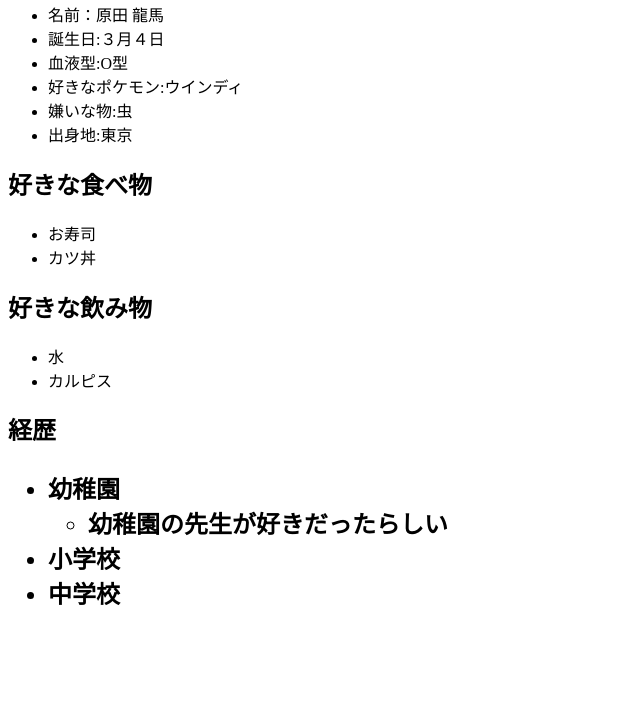
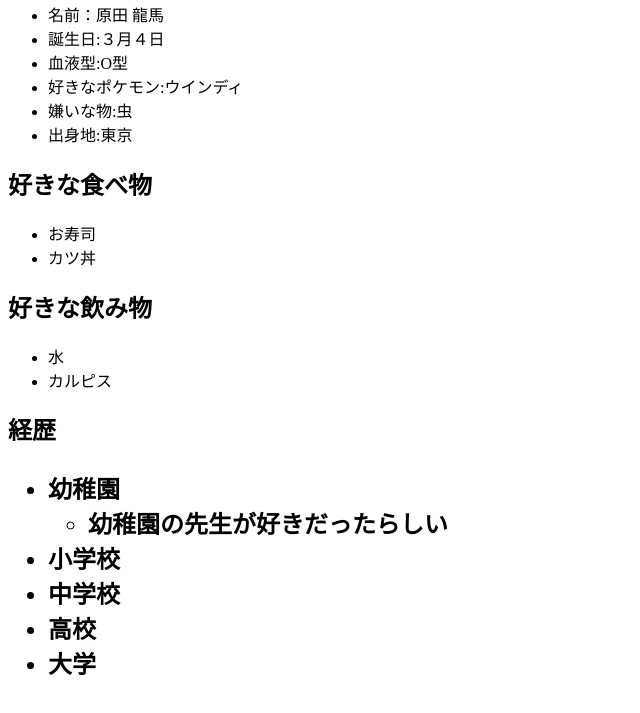
Before and after one commit to ryoma-harada/DSpr, a plain HTML site: page index.html in a window 1280 px wide. Shown: the part 87-800 px from the top of the page, without its empty margins (0-640 px from the left). Drawn offline with Linux system fonts and the light colour scheme.

Commit message:
経歴に高校大学を追加

```diff
--- a/index.html
+++ b/index.html
@@ -41,6 +41,8 @@
         </ul>
         <li>小学校</li>
         <li>中学校</li>
+        <li>高校</li>
+        <li>大学</li>
     </ul>
 </body>
 </html>
```
